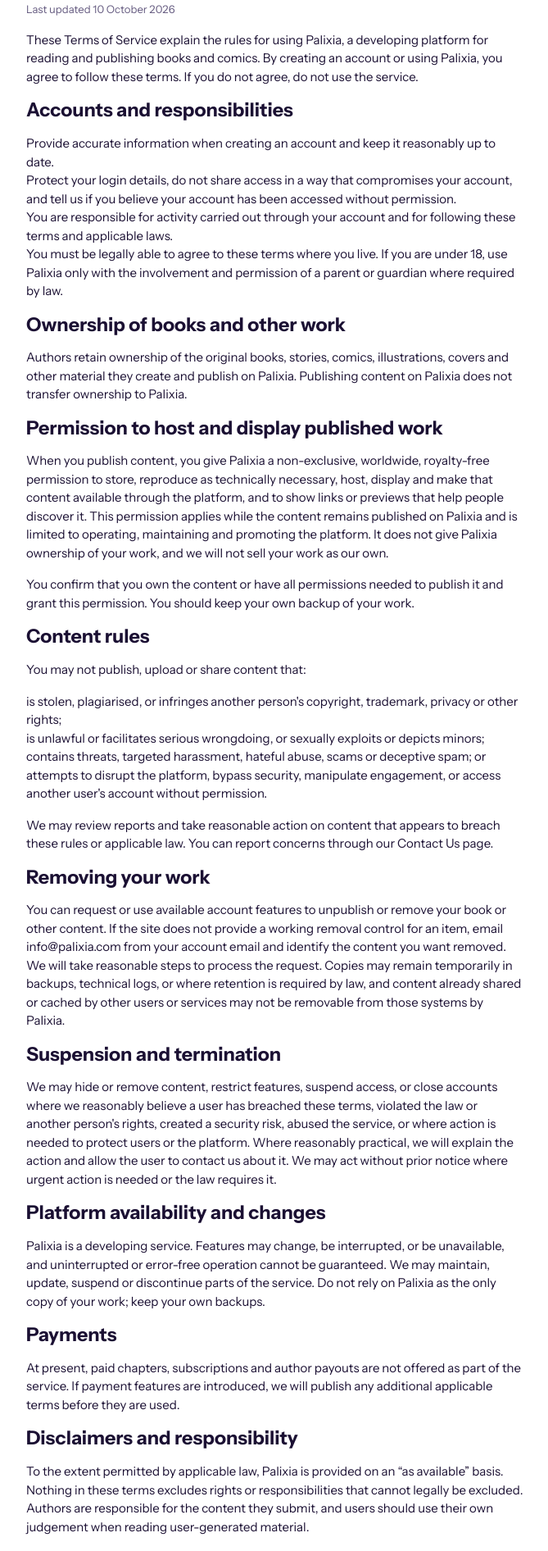
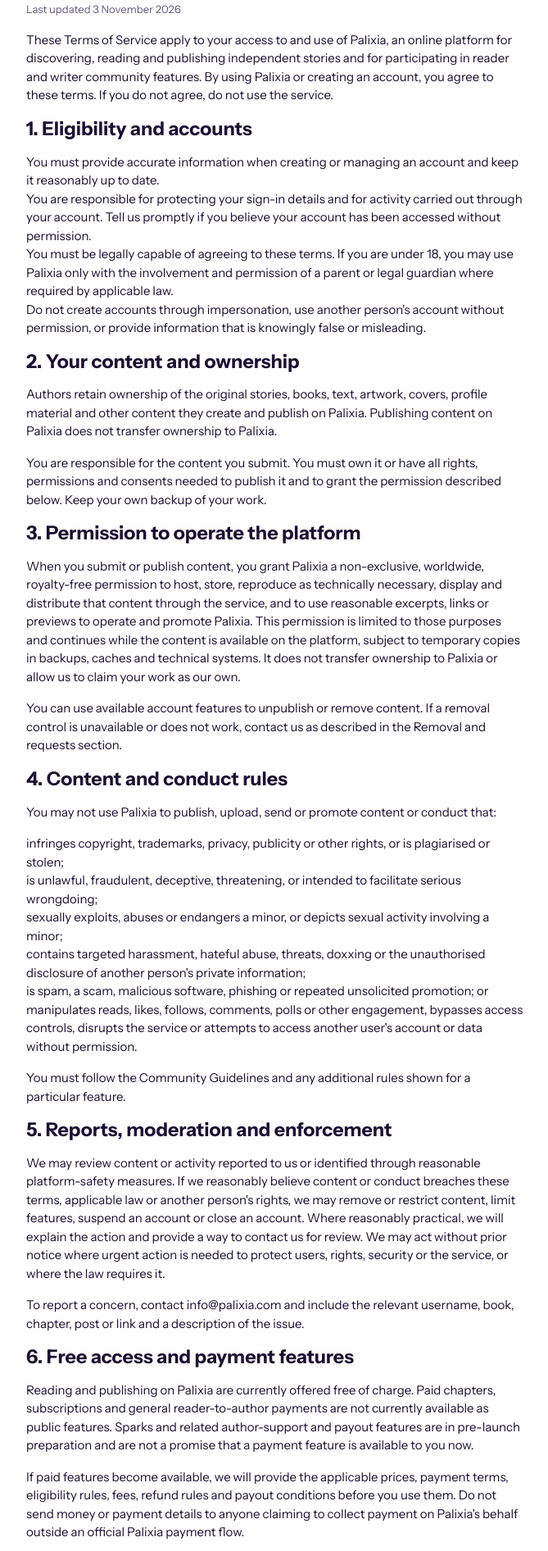
Before and after one commit to palixaentertainment-sketch/palixa-site, a Next.js app: page /terms in a window 1280 px wide. Shown: the part 160-2052 px from the top of the page at 82% size, without its empty margins (48-717 px from the left). Built offline with nearby package versions, Linux system fonts and the light colour scheme; no server answers; the database is empty.

Commit message:
Update Palixia public information and policies

```diff
--- a/app/terms/page.js
+++ b/app/terms/page.js
@@ -1,55 +1,67 @@
-export const metadata = { title: 'Terms of Service' };
+export const metadata = {
+  title: 'Terms of Service',
+  description: 'The terms that apply when you use Palixia to read, publish and participate in the community.',
+};
 
 export default function Terms() {
   return (
     <div className="stack narrow legal">
       <h1 className="h1">Terms of Service</h1>
-      <p className="fine">Last updated 10 October 2026</p>
-      <p>These Terms of Service explain the rules for using Palixia, a developing platform for reading and publishing books and comics. By creating an account or using Palixia, you agree to follow these terms. If you do not agree, do not use the service.</p>
+      <p className="fine">Last updated 3 November 2026</p>
+      <p>These Terms of Service apply to your access to and use of Palixia, an online platform for discovering, reading and publishing independent stories and for participating in reader and writer community features. By using Palixia or creating an account, you agree to these terms. If you do not agree, do not use the service.</p>
 
-      <h2 className="h2">Accounts and responsibilities</h2>
+      <h2 className="h2">1. Eligibility and accounts</h2>
       <ul>
-        <li>Provide accurate information when creating an account and keep it reasonably up to date.</li>
-        <li>Protect your login details, do not share access in a way that compromises your account, and tell us if you believe your account has been accessed without permission.</li>
-        <li>You are responsible for activity carried out through your account and for following these terms and applicable laws.</li>
-        <li>You must be legally able to agree to these terms where you live. If you are under 18, use Palixia only with the involvement and permission of a parent or guardian where required by law.</li>
+        <li>You must provide accurate information when creating or managing an account and keep it reasonably up to date.</li>
+        <li>You are responsible for protecting your sign-in details and for activity carried out through your account. Tell us promptly if you believe your account has been accessed without permission.</li>
+        <li>You must be legally capable of agreeing to these terms. If you are under 18, you may use Palixia only with the involvement and permission of a parent or legal guardian where required by applicable law.</li>
+        <li>Do not create accounts through impersonation, use another person's account without permission, or provide information that is knowingly false or misleading.</li>
       </ul>
 
-      <h2 className="h2">Ownership of books and other work</h2>
-      <p>Authors retain ownership of the original books, stories, comics, illustrations, covers and other material they create and publish on Palixia. Publishing content on Palixia does not transfer ownership to Palixia.</p>
+      <h2 className="h2">2. Your content and ownership</h2>
+      <p>Authors retain ownership of the original stories, books, text, artwork, covers, profile material and other content they create and publish on Palixia. Publishing content on Palixia does not transfer ownership to Palixia.</p>
+      <p>You are responsible for the content you submit. You must own it or have all rights, permissions and consents needed to publish it and to grant the permission described below. Keep your own backup of your work.</p>
 
-      <h2 className="h2">Permission to host and display published work</h2>
-      <p>When you publish content, you give Palixia a non-exclusive, worldwide, royalty-free permission to store, reproduce as technically necessary, host, display and make that content available through the platform, and to show links or previews that help people discover it. This permission applies while the content remains published on Palixia and is limited to operating, maintaining and promoting the platform. It does not give Palixia ownership of your work, and we will not sell your work as our own.</p>
-      <p>You confirm that you own the content or have all permissions needed to publish it and grant this permission. You should keep your own backup of your work.</p>
+      <h2 className="h2">3. Permission to operate the platform</h2>
+      <p>When you submit or publish content, you grant Palixia a non-exclusive, worldwide, royalty-free permission to host, store, reproduce as technically necessary, display and distribute that content through the service, and to use reasonable excerpts, links or previews to operate and promote Palixia. This permission is limited to those purposes and continues while the content is available on the platform, subject to temporary copies in backups, caches and technical systems. It does not transfer ownership to Palixia or allow us to claim your work as our own.</p>
+      <p>You can use available account features to unpublish or remove content. If a removal control is unavailable or does not work, contact us as described in the Removal and requests section.</p>
 
-      <h2 className="h2">Content rules</h2>
-      <p>You may not publish, upload or share content that:</p>
+      <h2 className="h2">4. Content and conduct rules</h2>
+      <p>You may not use Palixia to publish, upload, send or promote content or conduct that:</p>
       <ul>
-        <li>is stolen, plagiarised, or infringes another person's copyright, trademark, privacy or other rights;</li>
-        <li>is unlawful or facilitates serious wrongdoing, or sexually exploits or depicts minors;</li>
-        <li>contains threats, targeted harassment, hateful abuse, scams or deceptive spam; or</li>
-        <li>attempts to disrupt the platform, bypass security, manipulate engagement, or access another user's account without permission.</li>
+        <li>infringes copyright, trademarks, privacy, publicity or other rights, or is plagiarised or stolen;</li>
+        <li>is unlawful, fraudulent, deceptive, threatening, or intended to facilitate serious wrongdoing;</li>
+        <li>sexually exploits, abuses or endangers a minor, or depicts sexual activity involving a minor;</li>
+        <li>contains targeted harassment, hateful abuse, threats, doxxing or the unauthorised disclosure of another person's private information;</li>
+        <li>is spam, a scam, malicious software, phishing or repeated unsolicited promotion; or</li>
+        <li>manipulates reads, likes, follows, comments, polls or other engagement, bypasses access controls, disrupts the service or attempts to access another user's account or data without permission.</li>
       </ul>
-      <p>We may review reports and take reasonable action on content that appears to breach these rules or applicable law. You can report concerns through our Contact Us page.</p>
+      <p>You must follow the Community Guidelines and any additional rules shown for a particular feature.</p>
 
-      <h2 className="h2">Removing your work</h2>
-      <p>You can request or use available account features to unpublish or remove your book or other content. If the site does not provide a working removal control for an item, email info@palixia.com from your account email and identify the content you want removed. We will take reasonable steps to process the request. Copies may remain temporarily in backups, technical logs, or where retention is required by law, and content already shared or cached by other users or services may not be removable from those systems by Palixia.</p>
+      <h2 className="h2">5. Reports, moderation and enforcement</h2>
+      <p>We may review content or activity reported to us or identified through reasonable platform-safety measures. If we reasonably believe content or conduct breaches these terms, applicable law or another person's rights, we may remove or restrict content, limit features, suspend an account or close an account. Where reasonably practical, we will explain the action and provide a way to contact us for review. We may act without prior notice where urgent action is needed to protect users, rights, security or the service, or where the law requires it.</p>
+      <p>To report a concern, contact info@palixia.com and include the relevant username, book, chapter, post or link and a description of the issue.</p>
 
-      <h2 className="h2">Suspension and termination</h2>
-      <p>We may hide or remove content, restrict features, suspend access, or close accounts where we reasonably believe a user has breached these terms, violated the law or another person's rights, created a security risk, abused the service, or where action is needed to protect users or the platform. Where reasonably practical, we will explain the action and allow the user to contact us about it. We may act without prior notice where urgent action is needed or the law requires it.</p>
+      <h2 className="h2">6. Free access and payment features</h2>
+      <p>Reading and publishing on Palixia are currently offered free of charge. Paid chapters, subscriptions and general reader-to-author payments are not currently available as public features. Sparks and related author-support and payout features are in pre-launch preparation and are not a promise that a payment feature is available to you now.</p>
+      <p>If paid features become available, we will provide the applicable prices, payment terms, eligibility rules, fees, refund rules and payout conditions before you use them. Do not send money or payment details to anyone claiming to collect payment on Palixia's behalf outside an official Palixia payment flow.</p>
 
-      <h2 className="h2">Platform availability and changes</h2>
-      <p>Palixia is a developing service. Features may change, be interrupted, or be unavailable, and uninterrupted or error-free operation cannot be guaranteed. We may maintain, update, suspend or discontinue parts of the service. Do not rely on Palixia as the only copy of your work; keep your own backups.</p>
+      <h2 className="h2">7. Third-party services and links</h2>
+      <p>Palixia relies on third-party services for functions such as hosting, database and authentication, and may link to external websites or services. Those services are governed by their own terms and privacy policies. We do not control third-party sites and are not responsible for their content, availability or practices.</p>
 
-      <h2 className="h2">Payments</h2>
-      <p>At present, paid chapters, subscriptions and author payouts are not offered as part of the service. If payment features are introduced, we will publish any additional applicable terms before they are used.</p>
+      <h2 className="h2">8. Availability and changes</h2>
+      <p>Palixia is a developing service. Features may be changed, interrupted, suspended or discontinued, and we cannot promise uninterrupted or error-free operation. We may update these terms as the service changes. We will update the date at the top when we do. If a change materially affects your use of the service, we will take reasonable steps to bring it to your attention.</p>
 
-      <h2 className="h2">Disclaimers and responsibility</h2>
-      <p>To the extent permitted by applicable law, Palixia is provided on an “as available” basis. Nothing in these terms excludes rights or responsibilities that cannot legally be excluded. Authors are responsible for the content they submit, and users should use their own judgement when reading user-generated material.</p>
+      <h2 className="h2">9. Disclaimers and liability</h2>
+      <p>Palixia is provided on an “as available” basis to the extent permitted by law. We do not guarantee that user-submitted content is accurate, complete, original, suitable for every reader or continuously available. You are responsible for your own decisions about content you read or interact with.</p>
+      <p>Nothing in these terms excludes or limits any liability, remedy or consumer right that cannot lawfully be excluded or limited. To the extent permitted by applicable law, Palixia is not responsible for indirect or consequential loss arising from use of the service, third-party services or user-submitted content.</p>
 
-      <h2 className="h2">Updates and contact</h2>
-      <p>We may revise these terms as the platform develops. We will update the date above when we make changes. Questions, content-removal requests and complaints can be sent to info@palixia.com or through our Contact Us page.</p>
-      <p className="fine">These terms are intended to describe Palixia's current service and are not a substitute for legal advice. Before launch, have them reviewed for the laws that apply to Palixia and its users.</p>
+      <h2 className="h2">10. Removal and requests</h2>
+      <p>For a content-removal request, identify the content and the account associated with it. For an account or personal-data request, contact info@palixia.com from the email address associated with your account where possible. We may ask for reasonable information to verify the request. We will review and respond in accordance with applicable law. Some information may need to be retained for legal, security, dispute-resolution or backup purposes.</p>
+
+      <h2 className="h2">11. Governing law and contact</h2>
+      <p>These terms are subject to the laws of the Federal Republic of Nigeria, without removing any mandatory consumer or other legal protections that apply to you in your place of residence. If you have a question or complaint about these terms, contact info@palixia.com or use our Contact Us page.</p>
+      <p className="fine">These terms describe the service as currently understood and should be reviewed by a qualified lawyer before being relied on as final legal advice.</p>
     </div>
   );
 }
```
